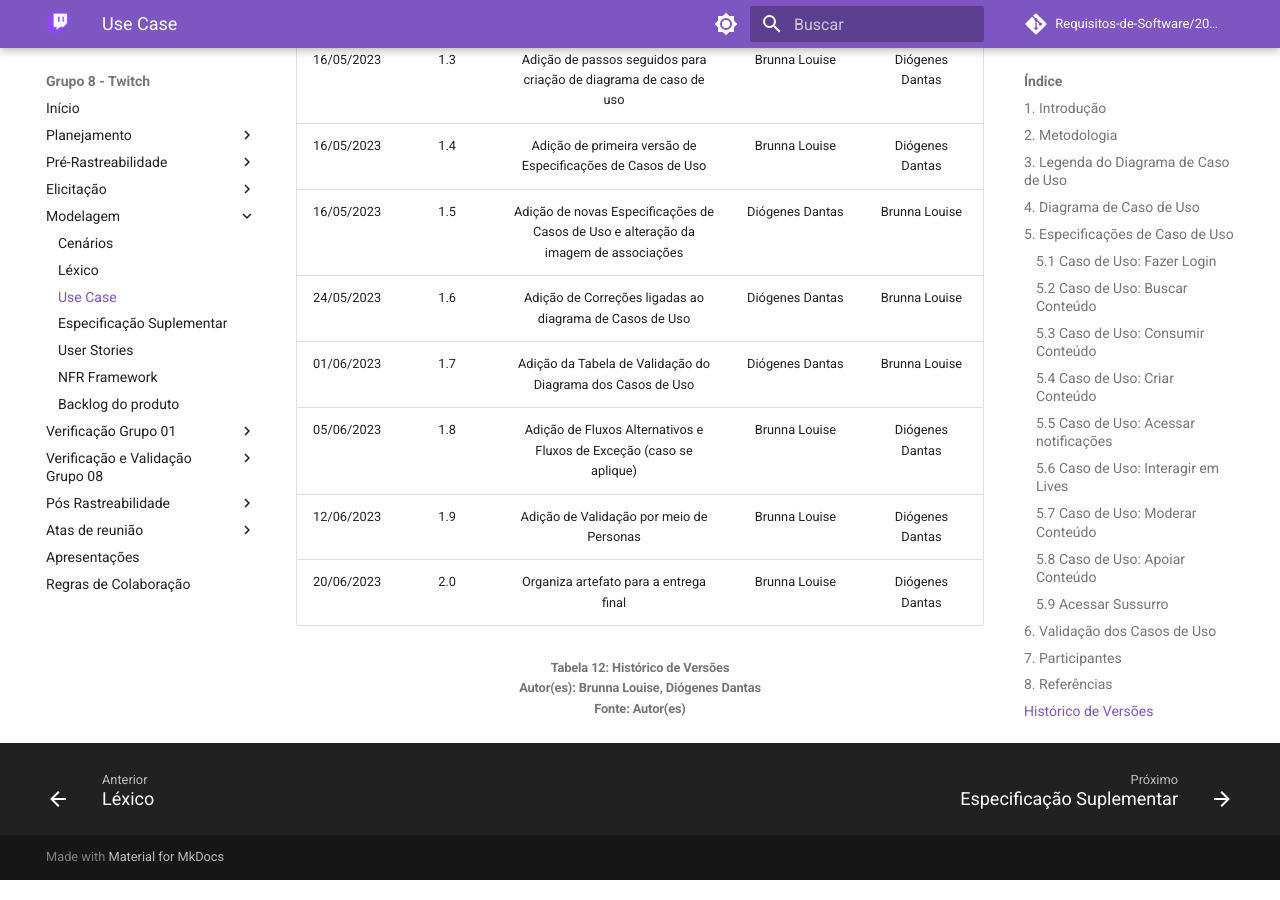
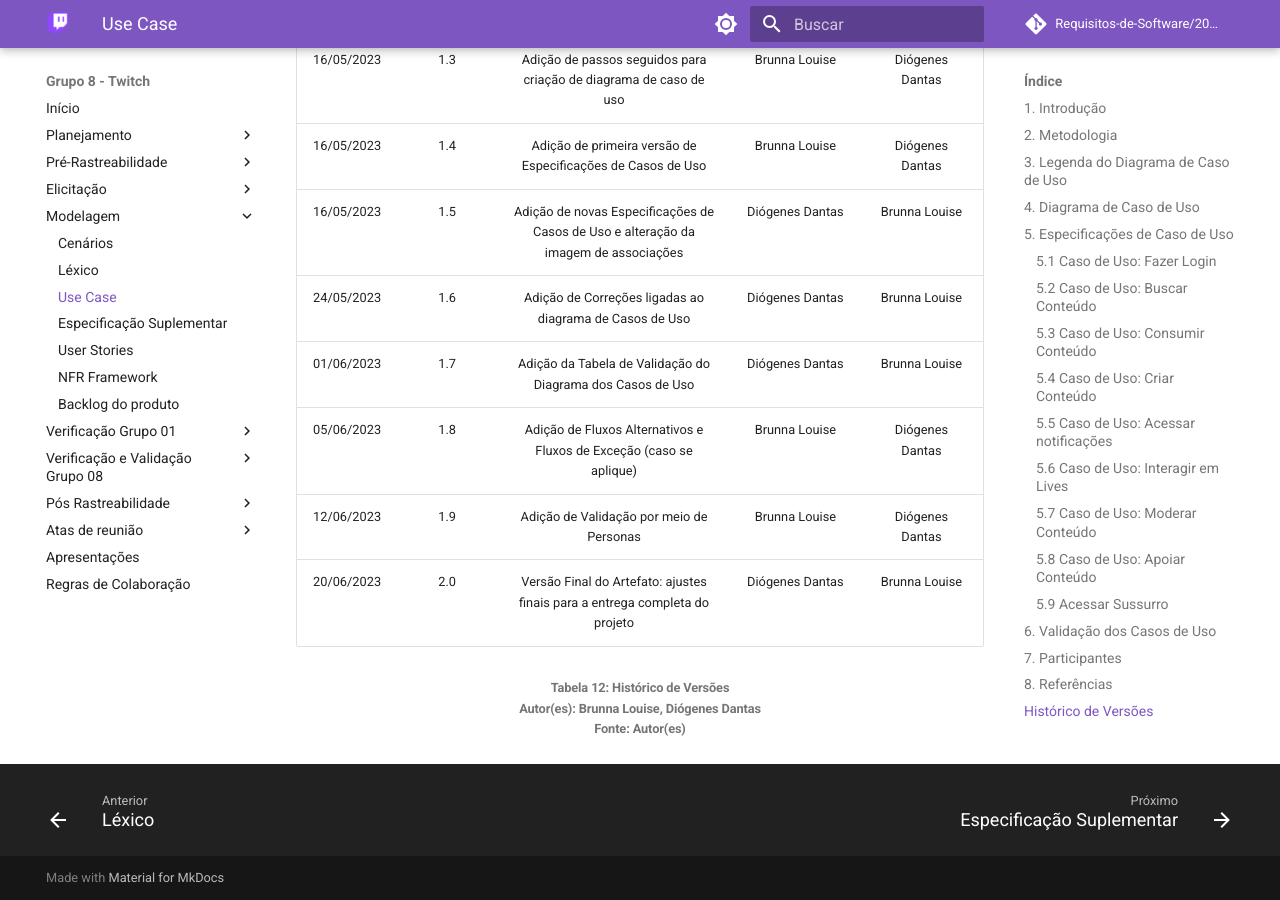
Before and after one commit to Requisitos-de-Software/2023.1-Twitch, an MkDocs documentation site: the page built from docs/modelagem/usecase.md, in a window 1280 px wide and 900 px high, scrolled down 9774 px. Built offline with MkDocs 1.6.1 and Material for MkDocs 9.7.7, drawn with Linux system fonts in a browser that asks for light colours; comment, search, counter and statistics services are not loaded.

Commit message:
fix: reorganiza históricos de versoes

```diff
--- a/docs/modelagem/usecase.md
+++ b/docs/modelagem/usecase.md
@@ -193,7 +193,7 @@
 | 01/06/2023 | 1.7 | Adição da Tabela de Validação do Diagrama dos Casos de Uso| Diógenes Dantas | Brunna Louise |
 | 05/06/2023 | 1.8 | Adição de Fluxos Alternativos e Fluxos de Exceção (caso se aplique) | Brunna Louise | Diógenes Dantas |
 | 12/06/2023 | 1.9 | Adição de Validação por meio de Personas | Brunna Louise | Diógenes Dantas |
-| 20/06/2023 | 2.0 | Organiza artefato para a entrega final | Brunna Louise | Diógenes Dantas |
+| 20/06/2023 | 2.0 | Versão Final do Artefato: ajustes finais para a entrega completa do projeto | Diógenes Dantas | Brunna Louise |
 <h6 align = "center"> Tabela 12: Histórico de Versões
 <br> Autor(es): Brunna Louise, Diógenes Dantas
 <br>Fonte: Autor(es)</h6>
```
